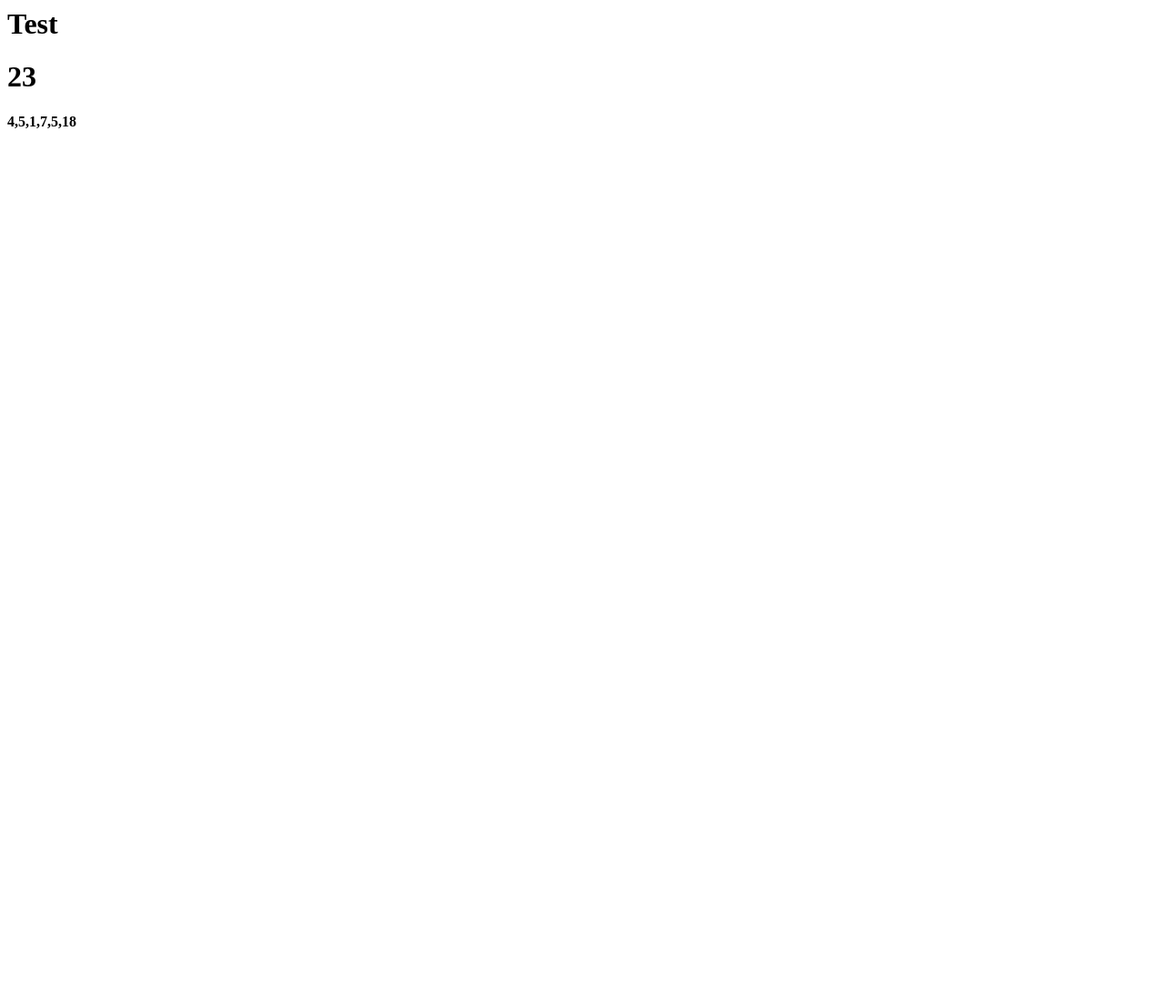
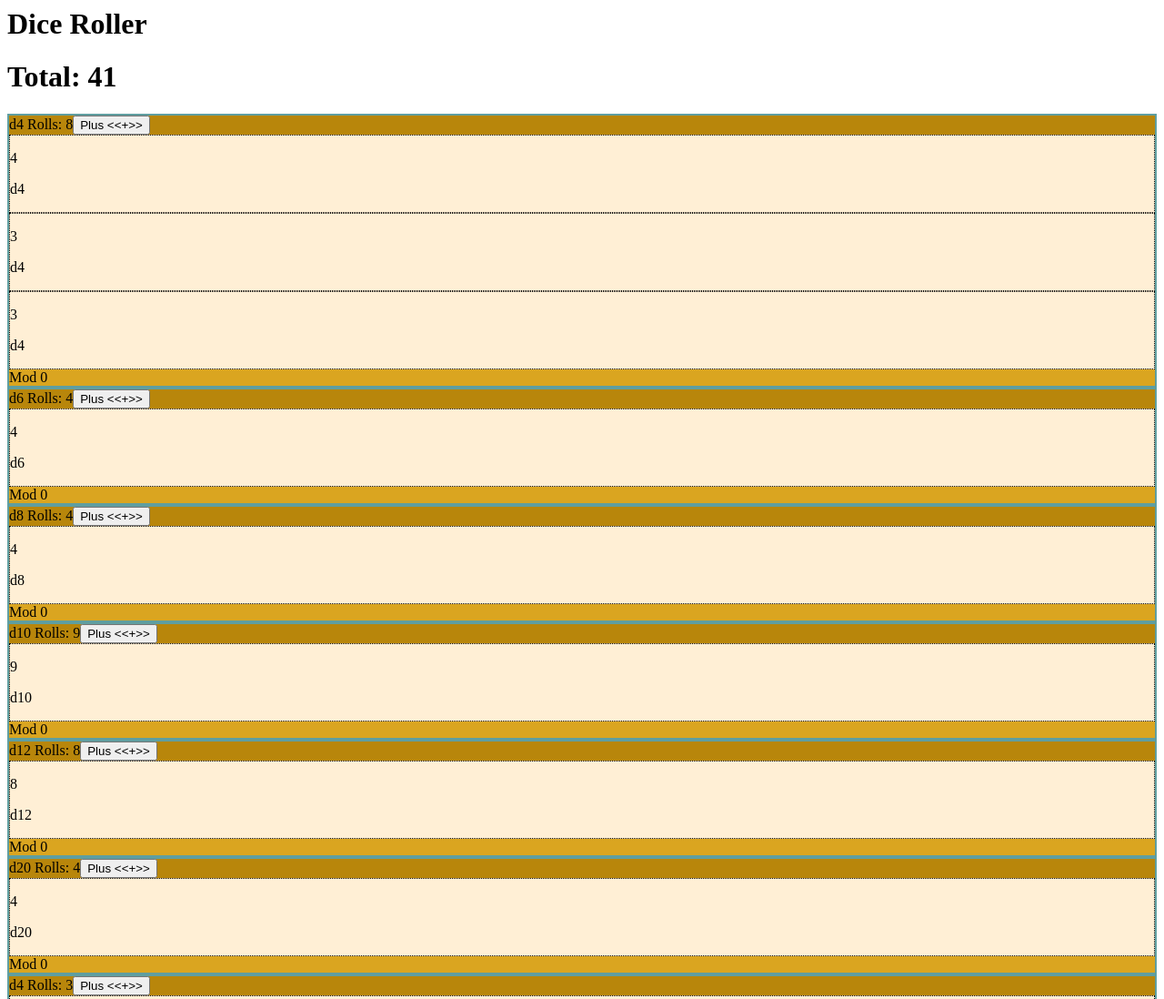
Before and after one commit to callumfrance/dice-roller-ts, a website built with webpack: page src/index.html in a window 1280 px wide. Shown: the top 1098 px of the page at 91% size. Before the commit the page ends 800 px from the top, so only its background shows below. Built offline with nearby package versions, Linux system fonts and the light colour scheme.

Commit message:
Uses getHTML() to populate the DOM tree from TS objects. Perhaps more levels of the DOM need to be added so that dgPlus and dgMinus can appropriately add and remove Die from a DiceGroup

```diff
--- a/src/DiceGroup.ts
+++ b/src/DiceGroup.ts
@@ -9,6 +9,7 @@ export class DiceGroup {
     public diceType: number;
     public dice: Array<Die>;
     public modifier: number;
+    public lastRolls?: number;
 
     public constructor(
         diceType: number,
@@ -67,6 +68,49 @@ export class DiceGroup {
             rolls.push(lastRoll);
         });
 
+        this.lastRolls = total;
         return([total, rolls, this.dice]);
     }
+
+    /**
+     * Returns a generated HTMLElement based on the DiceGroup object values.
+     */
+    public getHTML(): HTMLElement {
+        let dgHTML = document.createElement('div');
+        dgHTML.setAttribute('class', 'DiceGroup DiceGroup' + String(this.diceType));
+        dgHTML.style.border = '2px solid CadetBlue';
+        dgHTML.style.background = 'DarkGoldenRod';
+        dgHTML.innerText = 'd' + String(this.diceType) + ' Rolls: ' +
+            ((typeof this.lastRolls === 'undefined' ) ?
+                '-' : String(this.lastRolls));
+
+        let dgPlus = document.createElement('button');
+        dgPlus.addEventListener('click', (e: Event) => {
+                this.pushDie(new Die(this.diceType));
+                dgHTML.appendChild(this.dice[this.dice.length - 1].getHTML());
+            });
+        dgPlus.innerText = 'Plus <<+>>';
+
+        // let dgMinus = document.createElement('button');
+        // dgMinus.addEventListener('click', (e: Event) => {
+        //     this.shiftDie();
+        //     dgHTML.removeChild(dgHTML.childNodes[0]);
+        // });
+        // dgMinus.innerText = 'Minus <<->>';
+
+        dgHTML.appendChild(dgPlus);
+        // dgHTML.appendChild(dgMinus);
+
+        this.dice.forEach( (die) => {
+            dgHTML.appendChild(die.getHTML());
+        });
+
+        let modifierHTML = document.createElement('div');
+        modifierHTML.setAttribute('class', 'DiceGroupModifier');
+        modifierHTML.innerText = 'Mod ' + String(this.modifier);
+        dgHTML.appendChild(modifierHTML);
+        modifierHTML.style.background = 'GoldenRod';
+
+        return(dgHTML);
+    }
 }
--- a/src/DiceSet.ts
+++ b/src/DiceSet.ts
@@ -7,6 +7,7 @@ import { DiceGroup } from './DiceGroup';
 
 export class DiceSet {
     public diceGroups: Array<DiceGroup>;
+    public lastRollTotal?: number;
 
     /**
      * The constructor can take in an array of DiceGroup objects, however
@@ -74,6 +75,40 @@ export class DiceSet {
     }
 
     /**
+     * Mutating function to add one or more Die to the DiceSet
+     *  Designed to handle either singular or Array style inputs
+     */
+    public pushDie(inDice: Die): void;
+    public pushDie(inDice: Array<Die>): void;
+    public pushDie(inDice: any): void {
+
+        if (inDice instanceof Array) {
+            inDice.forEach( (de) => {
+                this.pushADie(de);
+            });
+        } else {
+            this.pushADie(inDice);
+        }
+    }
+
+    /**
+     * Private function that is called from pushDie to handle the pushing
+     *  of a singular Die to a specific Set.
+     */
+    private pushADie(inDie: Die): void {
+        let sides = inDie.sides;
+        // See if this Die can be added to a preexisting DiceGroup
+        this.diceGroups.forEach( (dg) => {
+            if (dg.diceType === sides) {
+                dg.pushDie(inDie);
+                return;
+            }
+        });
+        // Appropriate DiceGroup did not exist, so create it and add new Die
+        this.diceGroups.push(new DiceGroup(sides, [inDie]));
+    }
+
+    /**
      * Rolls every Die inside every DiceGroup and outputs the total as well
      *  as the result of each individual Die.
      *
@@ -90,6 +125,28 @@ export class DiceSet {
             });
         });
 
+        this.lastRollTotal = total;
         return([total, rolls]);
     }
+
+    /**
+     * Returns a generated HTMLElement based on the values of the DiceSet object
+     */
+    public getHTML(): HTMLElement {
+        let dsHTML = document.createElement('div');
+        dsHTML.setAttribute('class', 'DiceSet');
+
+        let dsRollHTML = document.createElement('h1');
+        dsRollHTML.innerText = 'Total: ' +
+            ((typeof this.lastRollTotal === 'undefined') ?
+                '-' : String(this.lastRollTotal));
+
+        dsHTML.appendChild(dsRollHTML);
+
+        this.diceGroups.forEach( (dg) => {
+            dsHTML.appendChild(dg.getHTML());
+        });
+
+        return(dsHTML);
+    }
 }
--- a/src/Die.ts
+++ b/src/Die.ts
@@ -21,4 +21,28 @@ export class Die {
         this.lastRoll = 1 + Math.floor((Math.random() * this.sides));
         return(this.lastRoll);
     }
+
+    /**
+     * Returns a generated HTMLElement based on the Die objects values
+     */
+    public getHTML(): HTMLElement {
+        let dieHTML = document.createElement('div');
+        dieHTML.setAttribute('class', 'Die ' + this.name);
+        dieHTML.style.border = '1px dotted black';
+        dieHTML.style.background = 'PapayaWhip';
+
+        let dieHTMLRoll = document.createElement('p');
+        dieHTMLRoll.setAttribute('class', 'DieRoll ' + this.name);
+        dieHTMLRoll.innerText = (typeof this.lastRoll === 'undefined') ?
+            '-' : String(this.lastRoll);
+
+        let dieHTMLName = document.createElement('p');
+        dieHTMLName.setAttribute('class', 'DieName ' + this.name);
+        dieHTMLName.innerText = this.name;
+
+        dieHTML.appendChild(dieHTMLRoll);
+        dieHTML.appendChild(dieHTMLName);
+
+        return(dieHTML);
+    }
 }
--- a/src/index.html
+++ b/src/index.html
@@ -3,7 +3,7 @@
 
 </head>
 <body>
-    <h1>Test</h1>
+    <h1>Dice Roller</h1>
     <div id="app"></div>
     <script src="/main.bundle.js"></script>
 </body>
--- a/src/main.ts
+++ b/src/main.ts
@@ -1,13 +1,13 @@
+import { Die } from './Die';
+import { DiceGroup } from './DiceGroup';
 import { DiceSet } from './DiceSet';
 
 const app = document.getElementById('app');
-const rollHTML = document.createElement('div');
 
 const q = new DiceSet().diceSet1();
+q.diceGroups[0].pushDie(new Die(4));
+q.pushDie(new Die(4));
 var result = q.rollSet();
 console.log(String(result[0] + ': ' + String(result[1])));
 
-rollHTML.innerHTML = (`<h1 id="total">` + String(result[0]) + `</h1>` +
-    `<h4 id="single_rolls">` + String(result[1]) + `</h4>`);
-
-app.appendChild(rollHTML);
+app.appendChild(q.getHTML());
```
